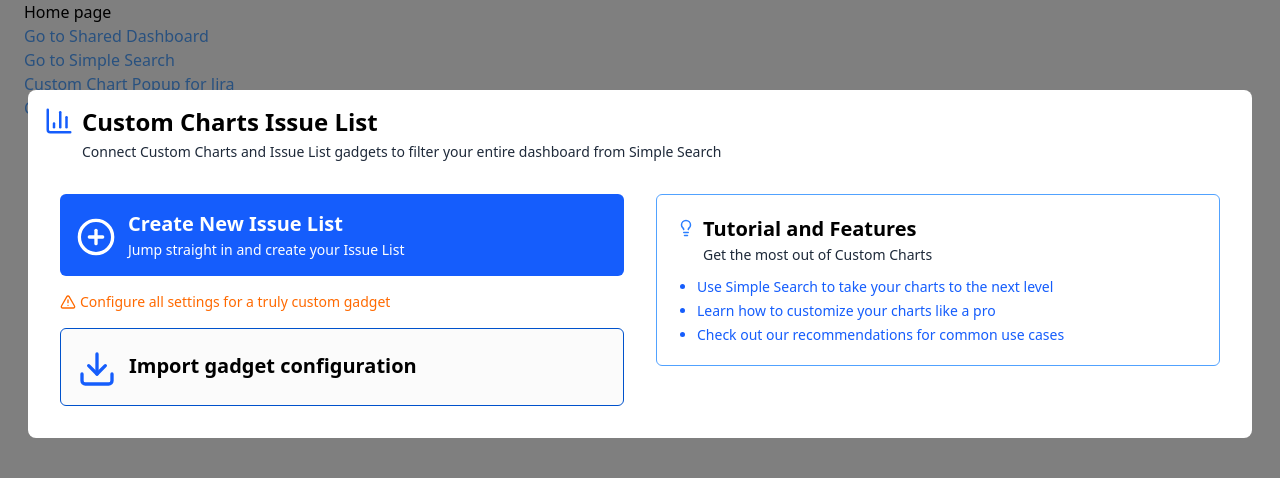
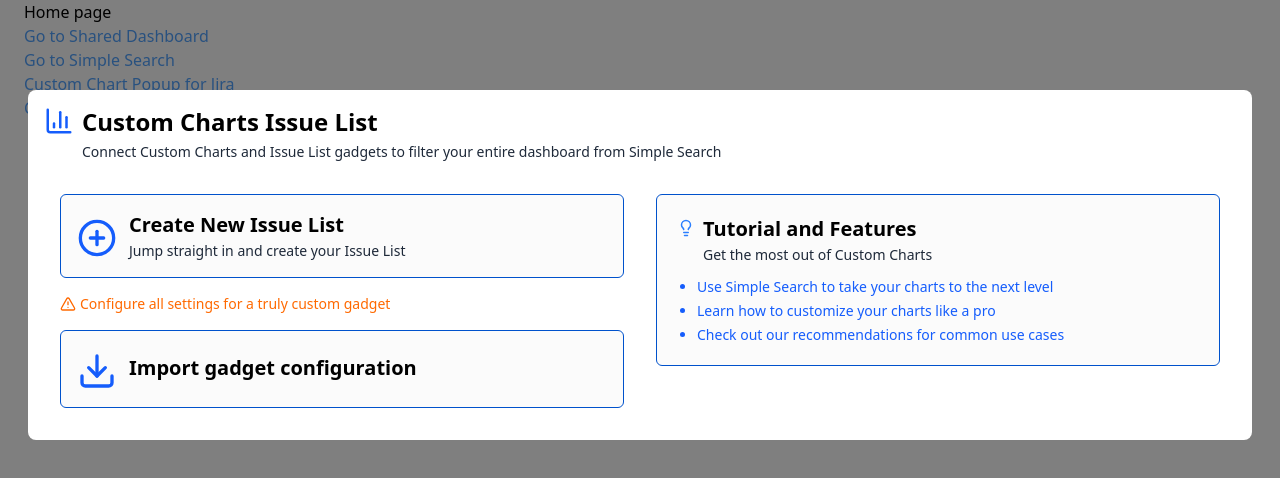
Before and after one commit to rajnishs-dev/custom-charts-jira-app, a React (Vite) app: page / in a window 1280 px wide. Both pictures are taken after a click on the button "Custom Chart Popup Issue list". Shown: the top 478 px of the page. Built offline with nearby package versions, Linux system fonts and the light colour scheme.

Commit message:
updated code

```diff
--- a/src/components/chartPopup/ChartOptionCard.jsx
+++ b/src/components/chartPopup/ChartOptionCard.jsx
@@ -4,37 +4,28 @@
   icon: Icon,
   title,
   subtitle,
-  filled = false,
 }) {
   return (
     <div
-      className={`flex items-center gap-3 rounded-md p-4 cursor-pointer transition
-        ${filled
-          ? "bg-blue-600 text-white hover:bg-blue-700"
-          : "bg-[#fbfbfb] border border-[#0052cc] hover:bg-gray-50"
-        }
+      className={`
+        group
+        flex items-center gap-3 rounded-md p-4 cursor-pointer transition
+        bg-[#fbfbfb] border border-[#0052cc]
+        hover:bg-[#0052cc] hover:border-[#0052cc]
       `}
     >
-      <div
-        className={`${filled ? "text-white" : "text-blue-600"} mt-1`}
-      >
+      {/* Icon */}
+      <div className={`text-blue-600 group-hover:text-white mt-1`}>
         <Icon size={40} strokeWidth={2} />
       </div>
 
+      {/* Text */}
       <div>
-        <h3
-          className={`font-semibold text-xl ${
-            filled ? "text-white" : "text-black"
-          }`}
-        >
+        <h3 className="font-semibold text-xl text-black group-hover:text-white">
           {title}
         </h3>
 
-        <p
-          className={`text-sm mt-0.5 ${
-            filled ? "text-white" : "text-gray-800"
-          }`}
-        >
+        <p className="text-sm mt-0.5 text-gray-800 group-hover:text-white">
           {subtitle}
         </p>
       </div>
--- a/src/components/chartPopup/ChartPopupIssuelist.jsx
+++ b/src/components/chartPopup/ChartPopupIssuelist.jsx
@@ -20,7 +20,6 @@
               icon={CirclePlus}
               title="Create New Issue List"
               subtitle="Jump straight in and create your Issue List"
-              filled={true}
             />
             <div className="flex items-center gap-1 text-orange-500 text-sm">
             <AlertTriangle className="w-4 h-4" strokeWidth={2} />
--- a/src/components/chartPopup/ChartPopupJira.jsx
+++ b/src/components/chartPopup/ChartPopupJira.jsx
@@ -20,7 +20,6 @@
               icon={LoaderCircle}
               title="Use Existing Template"
               subtitle="See examples & pick from our library of templates"
-              filled={true}
             />
 
             <ChartOptionCard
@@ -57,7 +56,6 @@
               icon={LayoutPanelLeft}
               title="Learn how to use Custom Charts"
               subtitle="Unsure what to do? Take this tour and we can help show you"
-              filled={true}
             />
           </div>
         </div>
--- a/src/components/chartPopup/InfoCard.jsx
+++ b/src/components/chartPopup/InfoCard.jsx
@@ -2,27 +2,27 @@
 
 export default function InfoCard({ icon: Icon, title, subtitle, items = [] }) {
   return (
-    <div className="border border-blue-400 rounded-md p-5 bg-white">
+    <div className="group bg-[#fbfbfb] border border-[#0052cc] rounded-md p-5 cursor-pointer transition hover:bg-[#0052cc] hover:border-[#0052cc]">
       <div className="flex items-start gap-2 mb-3">
         {Icon && (
-          <div className="text-blue-500 mt-1">
+          <div className="text-blue-500 mt-1 group-hover:text-white">
             <Icon size={18} strokeWidth={2} />
           </div>
         )}
 
         <div>
-          <h3 className="text-xl font-semibold text-black">
+          <h3 className="text-xl font-semibold text-black group-hover:text-white">
             {title}
           </h3>
           {subtitle && (
-            <p className="text-sm text-gray-800 mt-0.5">{subtitle}</p>
+            <p className="text-sm text-gray-800 mt-0.5 group-hover:text-white">{subtitle}</p>
           )}
         </div>
       </div>
 
       <ul className="space-y-1">
         {items.map((item, index) => (
-          <li key={index} className="text-blue-600 text-sm list-disc ml-5">
+          <li key={index} className="text-blue-600 text-sm list-disc ml-5 group-hover:text-white">
             {item}
           </li>
         ))}
```
